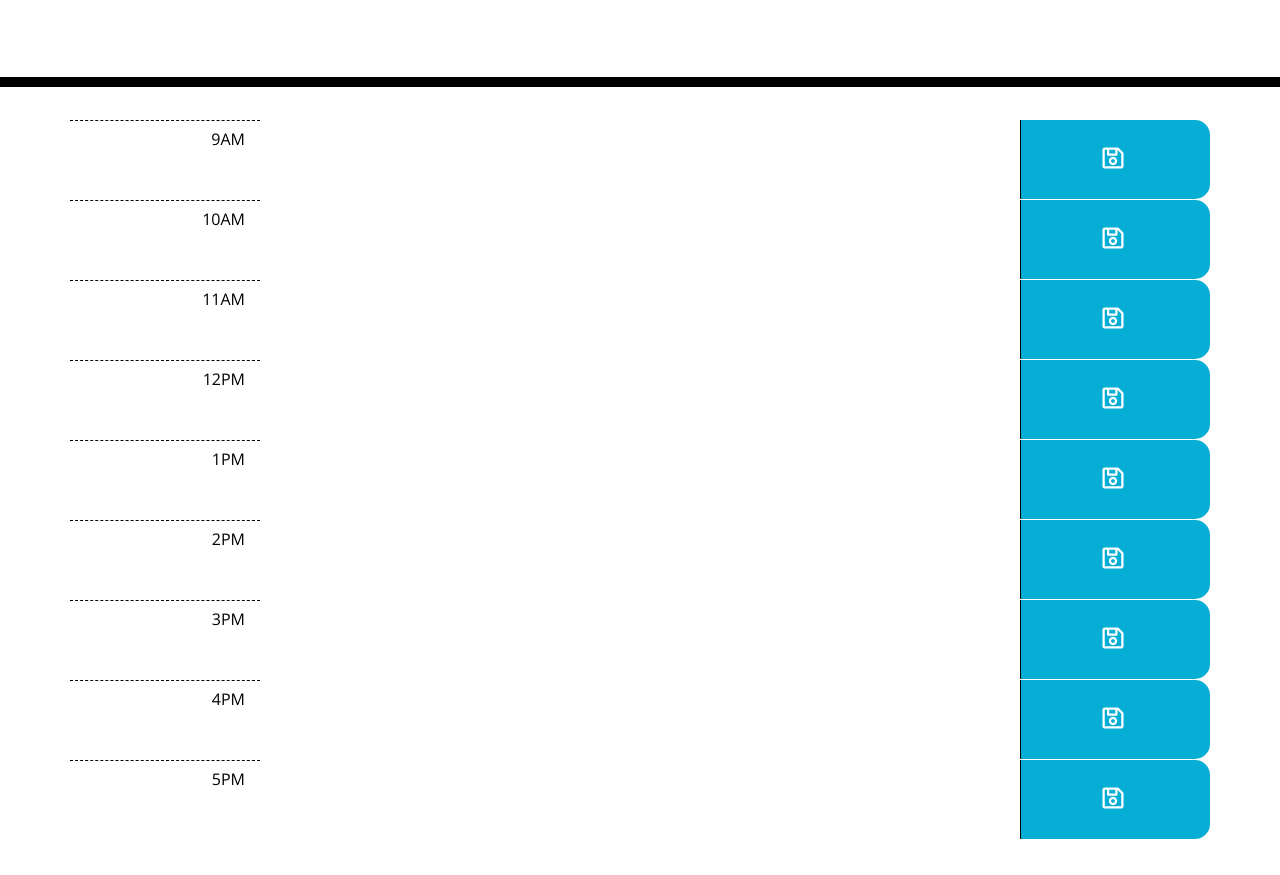
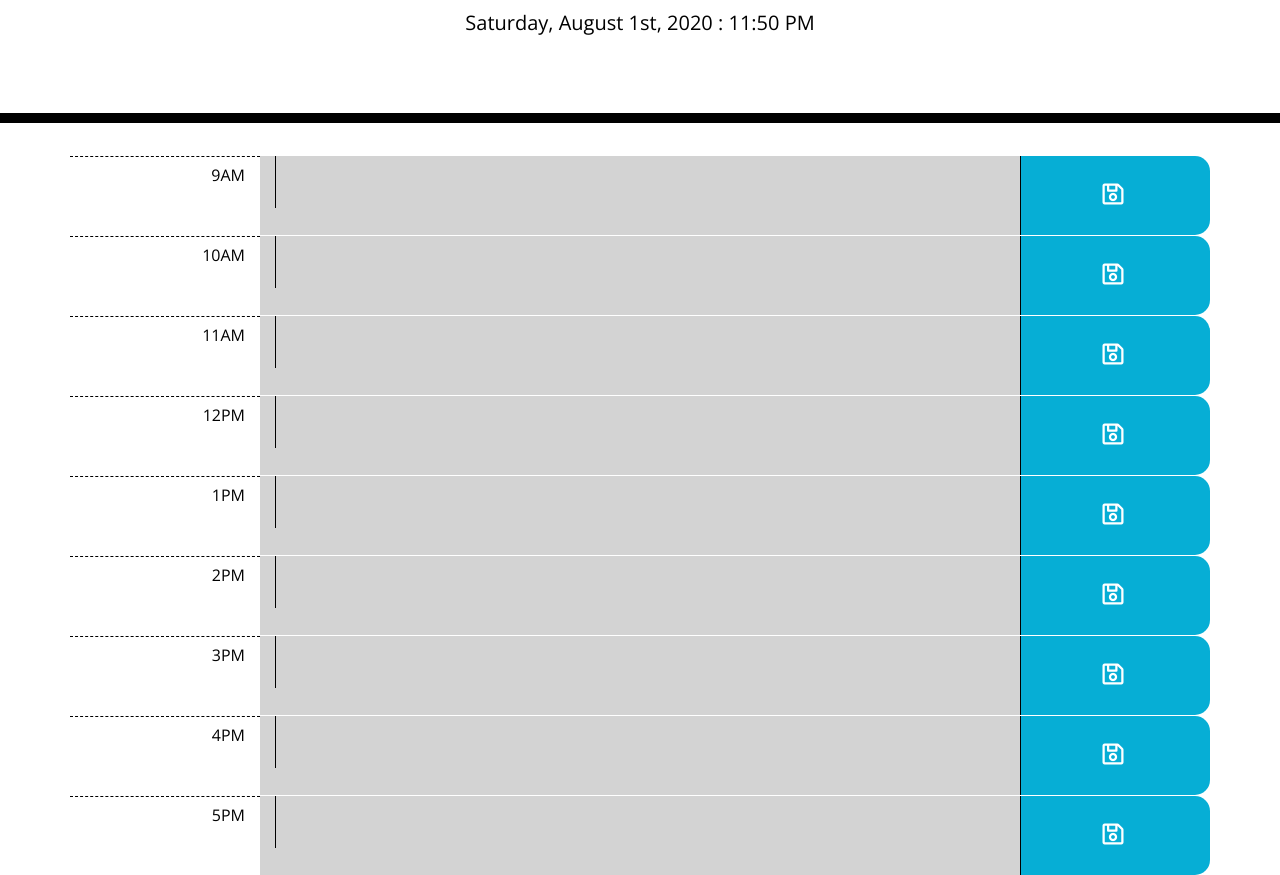
Before and after one commit to joshherrera09/work-day-scheduler, a plain HTML site: page index.html in a window 1280 px wide. Shown: the part 181-1056 px from the top of the page. Before the commit the page ends 1020 px from the top, so only its background shows below. Drawn offline with nearby package versions, Linux system fonts and the light colour scheme.

Commit message:
javascript functions added

```diff
--- a/index.html
+++ b/index.html
@@ -32,69 +32,8 @@
     </header>
     <form id="form-planner">
       <div class="container" id="planner-container">
-          <div class='row' id='9'>
-              <div class='col-md-2 hour'>9AM</div>
-              <div class='col-md-8' id='columns'></div>
-              <div class='col-md-2 saveBtn'>
-                <i class="far fa-save" style="font-size:24px"></i>
-              </div>
-          </div>
-          <div class='row' id='10'>
-              <div class='col-md-2 hour'>10AM</div>
-              <div class='col-md-8' id='columns'></div>
-              <div class='col-md-2 saveBtn'>
-                <i class="far fa-save" style="font-size:24px"></i>
-              </div>
-          </div>
-          <div class='row' id='11'>
-              <div class='col-md-2 hour'>11AM</div>
-              <div class='col-md-8' id='columns'></div>
-              <div class='col-md-2 saveBtn'>
-                <i class="far fa-save" style="font-size:24px"></i>
-              </div>
-          </div>
-          <div class='row' id='12'>
-              <div class='col-md-2 hour'>12PM</div>
-              <div class='col-md-8' id='columns'></div>
-              <div class='col-md-2 saveBtn'>
-                <i class="far fa-save" style="font-size:24px"></i>
-              </div>
-          </div>
-          <div class='row' id='1'>
-              <div class='col-md-2 hour'>1PM</div>
-              <div class='col-md-8' id='columns'></div>
-              <div class='col-md-2 saveBtn'>
-                <i class="far fa-save" style="font-size:24px"></i>
-              </div>
-          </div>
-          <div class='row' id='2'>
-              <div class='col-md-2 hour'>2PM</div>
-              <div class='col-md-8' id='columns'></div>
-              <div class='col-md-2 saveBtn'>
-                <i class="far fa-save" style="font-size:24px"></i>
-              </div>
-          </div>
-          <div class='row' id='3'>
-              <div class='col-md-2 hour'>3PM</div>
-              <div class='col-md-8' id='columns'></div>
-              <div class='col-md-2 saveBtn'>
-                <i class="far fa-save" style="font-size:24px"></i>
-              </div>
-          </div>
-          <div class='row' id='4'>
-              <div class='col-md-2 hour'>4PM</div>
-              <div class='col-md-8' id='columns'></div>
-              <div class='col-md-2 saveBtn'>
-                <i class="far fa-save" style="font-size:24px"></i>
-              </div>
-          </div>
-          <div class='row' id='5'>
-              <div class='col-md-2 hour'>5PM</div>
-              <div class='col-md-8' id='columns'></div>
-              <div class='col-md-2 saveBtn'>
-                <i class="far fa-save" style="font-size:24px"></i>
-              </div>
-          </div>
+
+
 
       </div>
     </form>
--- a/script.js
+++ b/script.js
@@ -1,11 +1,84 @@
+// Copy and//document.addEventListener("DOMContentLoaded", function(){
+//
+//});
+
+//GLOBALS
+var plannerContainer = document.getElementById('planner-container');
+var planner = ['9AM','10AM','11AM','12PM','1PM','2PM','3PM','4PM','5PM'];
+
+
+// plannerObj['4']
+var plannerObj = {};
+
 jQuery(document).ready(function($){
 // Time element in header
 const today = moment().format('dddd, MMMM Do, YYYY : hh:mm A');
 var DisplayMoment = document.getElementById('currentDay');
   DisplayMoment.innerHTML = today;
-
+plannerContainer.addEventListener('click', handleSave);
+renderCalendar();
 // color of middle column based on past, preset,future
 var textColumn = $('#columns');
-if(today > )
+//if(today > )
 
 });
+
+
+function handleSave(event){
+  var eventTarget = event.target;
+  if (eventTarget.classList.contains('fa-save')) {
+    //filtering out to only handle clicks on our btn divs
+    let parentDiv = eventTarget.parentElement.parentElement;
+    let time = parentDiv.querySelector('.hour').textContent;
+    let note = parentDiv.querySelector('textarea').value;
+
+    plannerObj[time] = note;
+    let data = JSON.stringify(plannerObj);
+    localStorage.setItem('calendar', data);
+
+  }
+}
+
+function fetchCalendar() {
+  let storedObj = localStorage.getItem('calendar');
+  if (storedObj) {
+    let data = JSON.parse(storedObj);
+    plannerObj = data;
+  }
+}
+
+
+function renderCalendar() {
+  fetchCalendar();
+  plannerContainer.innerHTML = '';
+
+  planner.forEach(function(timeSlot, i){
+    var bgColor = 'past';
+    var event = '';
+    if (plannerObj.hasOwnProperty(timeSlot)) {
+      event = plannerObj[timeSlot];
+    }
+    var hour = moment().format('hA');
+    var index = planner.indexOf(hour);
+    if (index !== -1){
+      if (i === index) {
+        bgColor = 'present';
+      }
+      if (index < i) {
+        bgColor = 'future';
+      }
+    }
+
+    let div = document.createElement('div');
+    //template literals
+    var template = `
+          <div class='row' id=${timeSlot}>
+              <div class='col-md-2 hour'>${timeSlot}</div>
+              <div class='col-md-8 ${bgColor}' id='columns'><textarea>${event}</textarea></div>
+              <div class='col-md-2 saveBtn'>
+                <i class="far fa-save" style="font-size:24px"></i>
+              </div>
+          </div>`
+    plannerContainer.innerHTML += template;
+  });
+}
```
